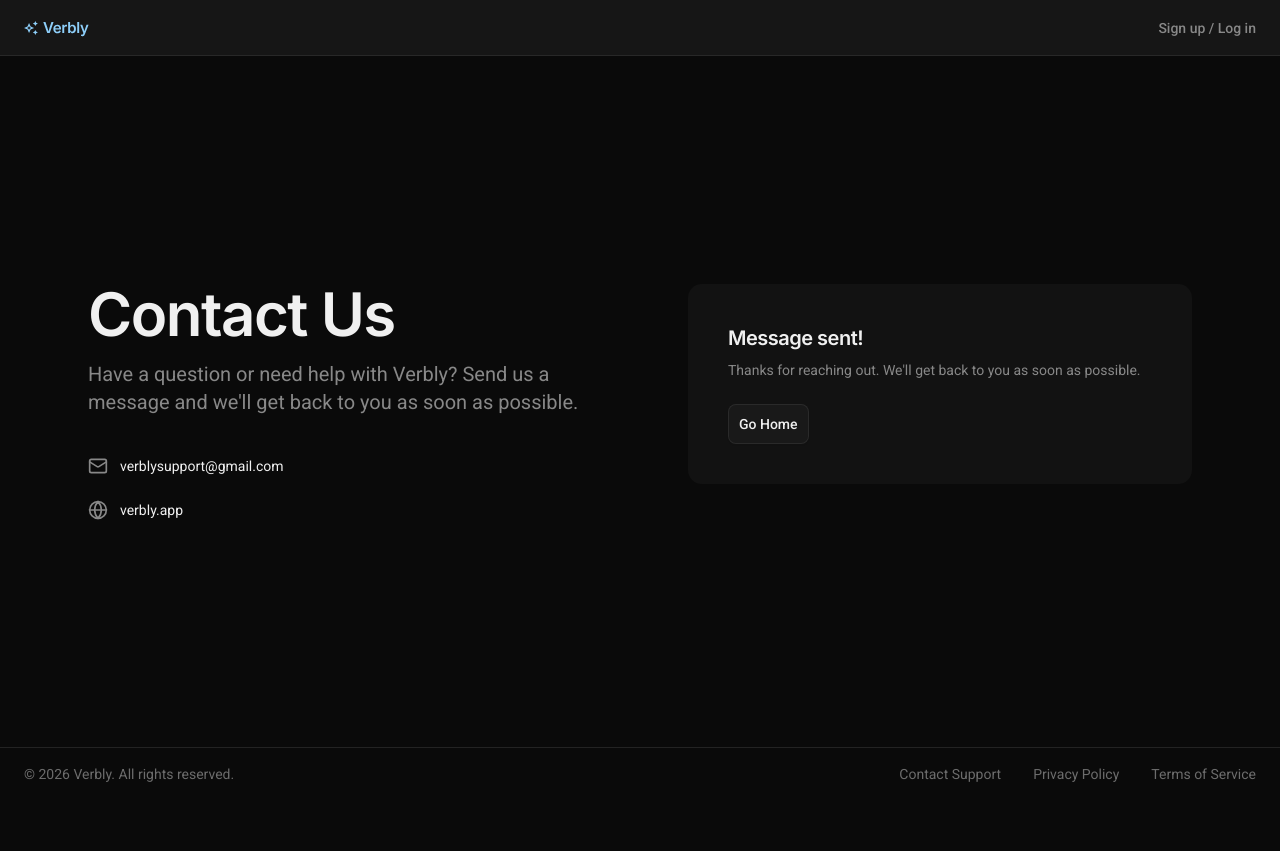
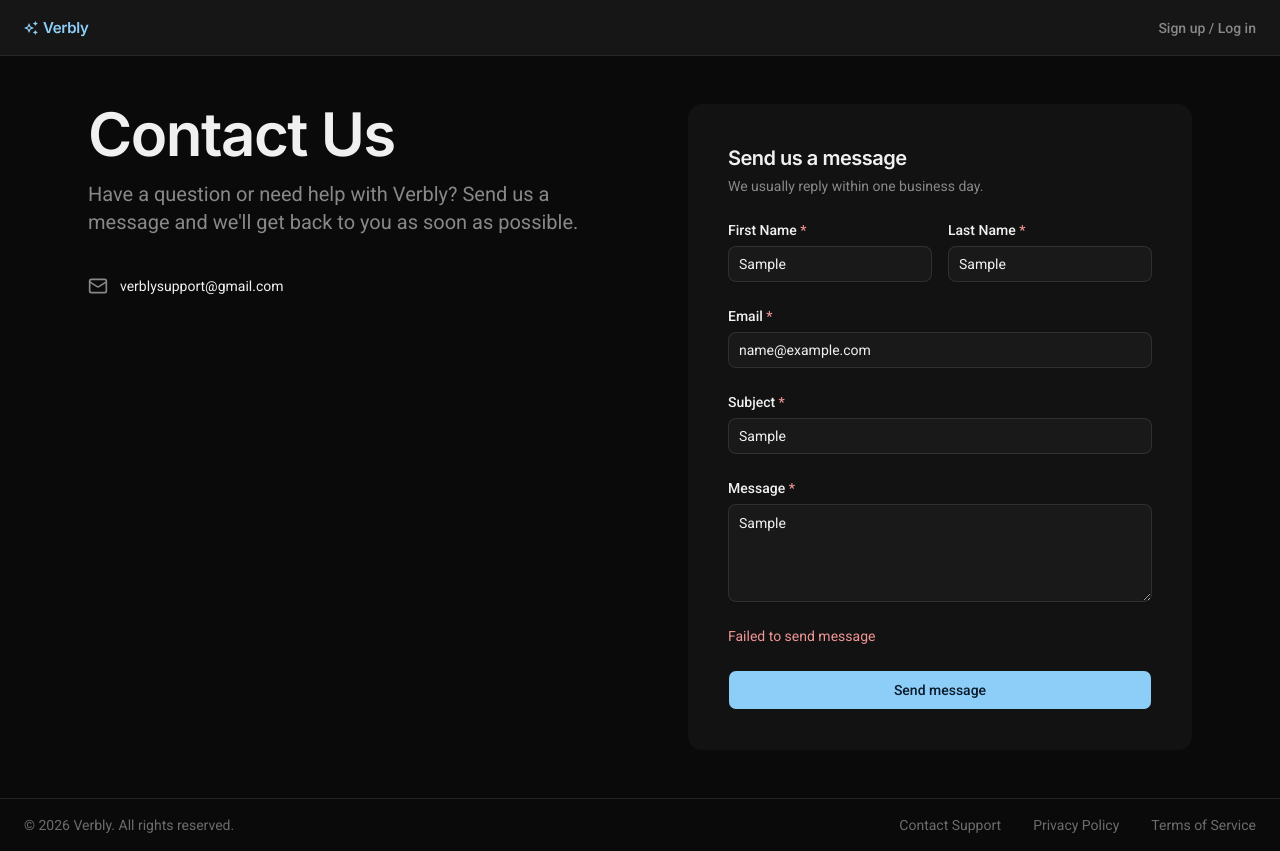
Before and after one commit to RonShk/verbly-teacher, a Next.js app: page /contact in a window 1280 px wide. Both pictures are taken after typing "Sample", "Sample", "name@example.com", "Sample", "Sample" into the empty fields and a click on the button "Send message". Before the commit the page ends 800 px from the top, so only its background shows below. Built offline with nearby package versions, Linux system fonts and the light colour scheme; no server answers.

Commit message:
Closes #35

```diff
--- a/package.json
+++ b/package.json
@@ -21,6 +21,7 @@
     "react": "19.2.4",
     "react-dom": "19.2.4",
     "recharts": "^3.8.1",
+    "resend": "^6.14.0",
     "server-only": "^0.0.1",
     "shadcn": "^4.9.0",
     "tailwind-merge": "^3.6.0",
--- a/src/app/(public)/contact/page.tsx
+++ b/src/app/(public)/contact/page.tsx
@@ -2,7 +2,7 @@
 
 import { useState } from "react"
 import Link from "next/link"
-import { Mail, Globe } from "lucide-react"
+import { Mail } from "lucide-react"
 import { Input } from "@/components/ui/input"
 import { Button } from "@/components/ui/button"
 import { cn } from "@/lib/utils"
@@ -41,6 +41,8 @@ export default function ContactPage() {
   })
   const [errors, setErrors] = useState<Errors>({})
   const [submitted, setSubmitted] = useState(false)
+  const [submitting, setSubmitting] = useState(false)
+  const [serverError, setServerError] = useState<string | null>(null)
 
   function handleChange(e: React.ChangeEvent<HTMLInputElement | HTMLTextAreaElement>) {
     const { name, value } = e.target
@@ -50,14 +52,36 @@ export default function ContactPage() {
     }
   }
 
-  function handleSubmit(e: React.SyntheticEvent<HTMLFormElement>) {
+  async function handleSubmit(e: React.SyntheticEvent<HTMLFormElement>) {
     e.preventDefault()
     const errs = validate(form)
     if (Object.keys(errs).length > 0) {
       setErrors(errs)
       return
     }
-    setSubmitted(true)
+
+    setSubmitting(true)
+    setServerError(null)
+
+    try {
+      const res = await fetch('/api/contact', {
+        method: 'POST',
+        headers: { 'Content-Type': 'application/json' },
+        body: JSON.stringify(form),
+      })
+
+      if (!res.ok) {
+        const data = await res.json()
+        setServerError(data.error ?? 'Something went wrong. Please try again.')
+        return
+      }
+
+      setSubmitted(true)
+    } catch {
+      setServerError('Could not reach the server. Please try again.')
+    } finally {
+      setSubmitting(false)
+    }
   }
 
   return (
@@ -78,16 +102,6 @@ export default function ContactPage() {
               <a href="mailto:verblysupport@gmail.com" className="group flex items-center gap-3">
                 <Mail className="size-5 shrink-0 text-muted-foreground" aria-hidden="true" />
                 <span className="group-hover:underline">verblysupport@gmail.com</span>
-              </a>
-              <a
-                href="https://verbly.app"
-                target="_blank"
-                rel="noreferrer"
-                aria-label="verbly.app (opens in new tab)"
-                className="group flex items-center gap-3"
-              >
-                <Globe className="size-5 shrink-0 text-muted-foreground" aria-hidden="true" />
-                <span className="group-hover:underline">verbly.app</span>
               </a>
             </div>
           </div>
@@ -127,7 +141,7 @@ export default function ContactPage() {
                     <Input
                       id="firstName"
                       name="firstName"
-                      placeholder="Jordan"
+                      placeholder="John"
                       value={form.firstName}
                       onChange={handleChange}
                       aria-invalid={!!errors.firstName}
@@ -137,7 +151,7 @@ export default function ContactPage() {
                     <Input
                       id="lastName"
                       name="lastName"
-                      placeholder="Kim"
+                      placeholder="Doe"
                       value={form.lastName}
                       onChange={handleChange}
                       aria-invalid={!!errors.lastName}
@@ -150,7 +164,7 @@ export default function ContactPage() {
                     id="email"
                     name="email"
                     type="email"
-                    placeholder="you@example.com"
+                    placeholder="name@example.com"
                     value={form.email}
                     onChange={handleChange}
                     aria-invalid={!!errors.email}
@@ -161,7 +175,7 @@ export default function ContactPage() {
                   <Input
                     id="subject"
                     name="subject"
-                    placeholder="Question about Verbly"
+                    placeholder="How can we help?"
                     value={form.subject}
                     onChange={handleChange}
                     aria-invalid={!!errors.subject}
@@ -173,7 +187,7 @@ export default function ContactPage() {
                     id="message"
                     name="message"
                     rows={4}
-                    placeholder="Tell us how we can help…"
+                    placeholder="What's going on? Include any details that might help us."
                     value={form.message}
                     onChange={handleChange}
                     aria-invalid={!!errors.message}
@@ -185,8 +199,12 @@ export default function ContactPage() {
                   />
                 </FieldGroup>
 
-                <Button type="submit" size="lg" className="w-full">
-                  Send message
+                {serverError && (
+                  <p className="text-sm text-destructive">{serverError}</p>
+                )}
+
+                <Button type="submit" size="lg" className="w-full" disabled={submitting}>
+                  {submitting ? 'Sending…' : 'Send message'}
                 </Button>
               </form>
             )}
--- /dev/null
+++ b/src/app/api/contact/route.ts
@@ -0,0 +1,59 @@
+import { Resend } from 'resend'
+
+interface ContactBody {
+  firstName: string
+  lastName: string
+  email: string
+  subject: string
+  message: string
+}
+
+const EMAIL_REGEX = /^[^\s@]+@[^\s@]+\.[^\s@]+$/
+
+function validate(body: Partial<ContactBody>): string | null {
+  if (!body.firstName?.trim()) return 'firstName is required'
+  if (!body.lastName?.trim()) return 'lastName is required'
+  if (!body.email?.trim()) return 'email is required'
+  if (!EMAIL_REGEX.test(body.email)) return 'email is invalid'
+  if (!body.subject?.trim()) return 'subject is required'
+  if (!body.message?.trim()) return 'message is required'
+  return null
+}
+
+export async function POST(request: Request): Promise<Response> {
+  let body: Partial<ContactBody>
+  try {
+    body = await request.json()
+  } catch {
+    return Response.json({ error: 'Invalid JSON body' }, { status: 400 })
+  }
+
+  const validationError = validate(body)
+  if (validationError) {
+    return Response.json({ error: validationError }, { status: 422 })
+  }
+
+  const { firstName, lastName, email, subject, message } = body as ContactBody
+
+  const resend = new Resend(process.env.RESEND_API_KEY)
+
+  const { error } = await resend.emails.send({
+    from: 'Verbly Support Form <onboarding@resend.dev>',
+    to: 'verblysupport@gmail.com',
+    replyTo: `${firstName} ${lastName} <${email}>`,
+    subject: `[Contact] ${subject}`,
+    text: `From: ${firstName} ${lastName} <${email}>\n\n${message}`,
+    html: `
+      <p><strong>From:</strong> ${firstName} ${lastName} &lt;${email}&gt;</p>
+      <hr />
+      <p>${message.replace(/\n/g, '<br />')}</p>
+    `,
+  })
+
+  if (error) {
+    console.error('Resend error:', error)
+    return Response.json({ error: 'Failed to send message' }, { status: 500 })
+  }
+
+  return Response.json({ success: true }, { status: 200 })
+}
```
Also changed, not shown: 1 other file (tests, documents, lock files or other folders).
